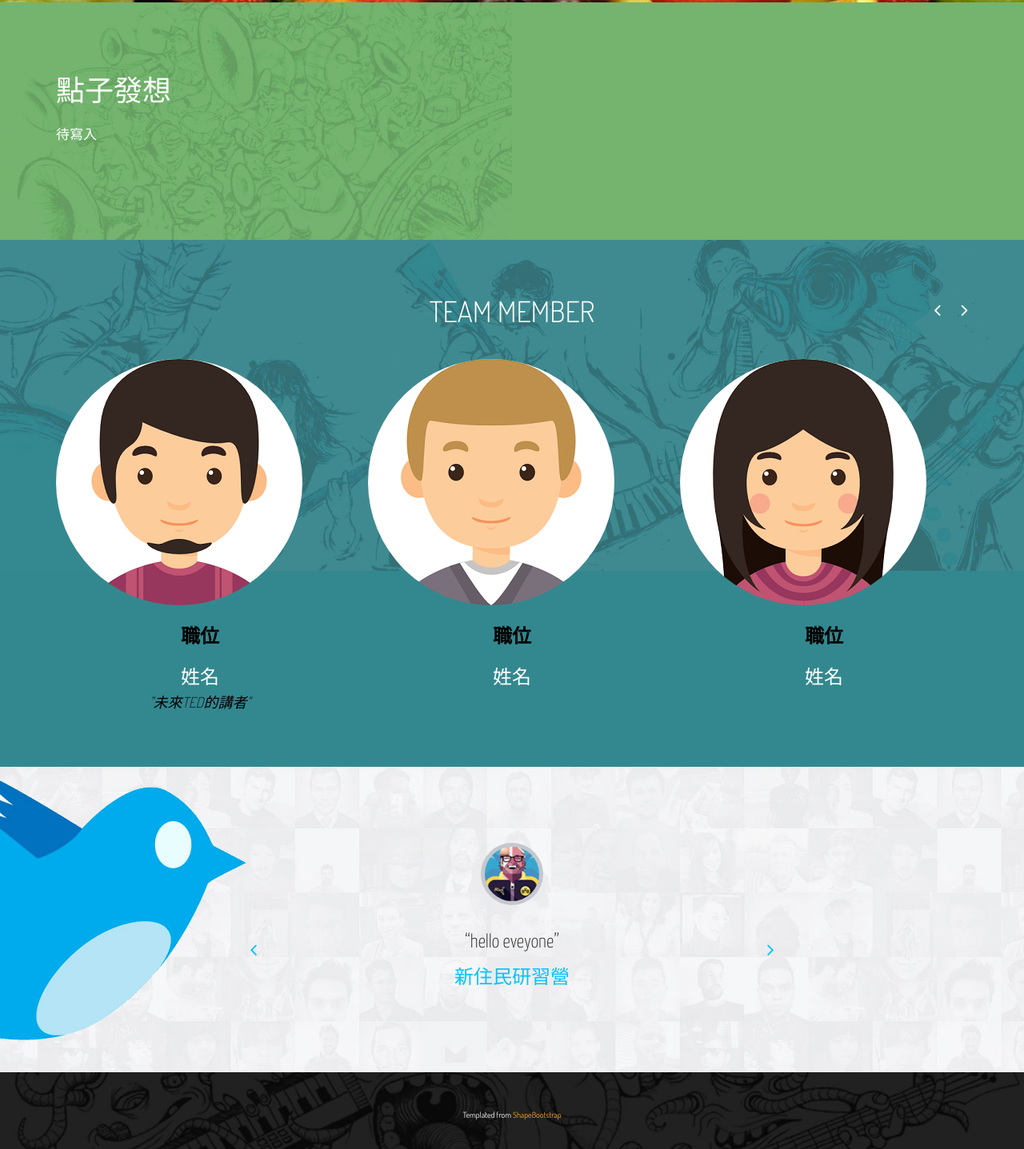
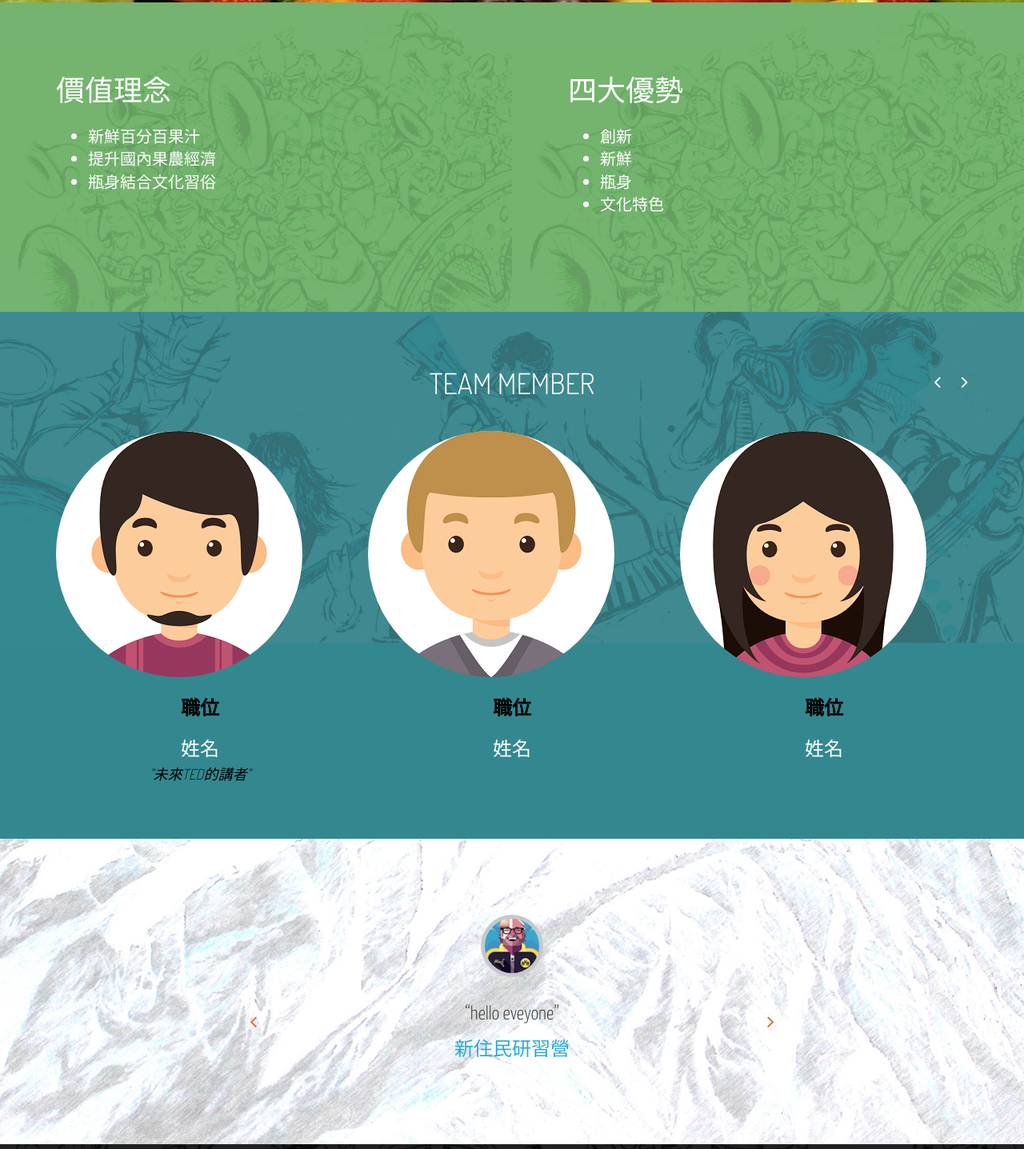
Before and after one commit to MysteriousChen/WebDemo, a website: page index.html in a window 1280 px wide. Shown: the part 477-1914 px from the top of the page at 80% size. Drawn offline with Linux system fonts and the light colour scheme.

Commit message:
change some images

```diff
--- a/css/main.css
+++ b/css/main.css
@@ -512,7 +512,7 @@ h2 {
 
 #twitter {
     background-color: #ecedef;
-    background-image: url("../images/twitter-bg.jpg");
+    background-image: url("../images/section1_m.jpg");
     background-position: center bottom;
     background-size: cover;
     background-repeat: no-repeat;
--- a/index.html
+++ b/index.html
@@ -76,7 +76,7 @@
             </ol>
             <div class="carousel-inner">
                 <div class="item active">
-                    <img style="max-height:480px;" class="img-responsive" src="images/slider/bg01.jpg" alt="slider">
+                    <img style="max-height:480px;" class="img-responsive" src="images/slider/bg6.jpg" alt="slider">
                     <div class="carousel-caption">
                         <h2>想要認識台灣文化!</h2>
                     </div>
@@ -103,8 +103,21 @@
             <img class="img-responsive" src="images/guitar2.jpg" alt="guitar">
         </div-->
         <div class="about-content">
-            <h2>點子發想</h2>
-            <p>待寫入</p>
+            <h2>價值理念</h2>
+            <ul style="font-size:20px;">
+                <li>新鮮百分百果汁</li>
+                <li>提升國內果農經濟</li>
+                <li>瓶身結合文化習俗</li>
+            </ul>
+        </div>
+        <div class="about-content">
+            <h2>四大優勢</h2>
+            <ul style="font-size:20px;">
+                <li>創新</li>
+                <li>新鮮</li>
+                <li>瓶身</li>
+                <li>文化特色</li>
+            </ul>
         </div>
     </section>
     <!--/#about-->
@@ -202,9 +215,6 @@
 
             <section id="twitter">
                 <div id="twitter-feed" class="carousel slide" data-interval="false">
-                    <div class="twit">
-                        <img class="img-responsive" src="images/twit.png" alt="twit">
-                    </div>
                     <div class="row">
                         <div class="col-sm-6 col-sm-offset-3">
                             <div class="text-center carousel-inner center-block">
@@ -213,7 +223,7 @@
                                     <p>“hello eveyone”</p>
                                     <div style="text-align: center" class="fb-page" data-href="https://www.facebook.com/NTHUComputerScienceCamp" data-tabs="timeline" data-width="500" data-height="320" data-small-header="true" data-adapt-container-width="true" data-hide-cover="false" data-show-facepile="true">
                                         <div class="fb-xfbml-parse-ignore">
-                                            <p style="color:#00c3ff">新住民研習營</p>
+                                            <p style="color:#25ABD4">新住民研習營</p>
                                         </div>
                                     </div>
                                 </div>
@@ -222,7 +232,7 @@
                                     <p>“hello world”</p>
                                     <div style="text-align: center" class="fb-page" data-href="https://www.facebook.com/NTHUComputerScienceCamp" data-tabs="timeline" data-width="500" data-height="320" data-small-header="true" data-adapt-container-width="true" data-hide-cover="false" data-show-facepile="true">
                                         <div class="fb-xfbml-parse-ignore">
-                                            <p style="color:#00c3ff">新住民研習營</p>
+                                            <p style="color:#25ABD4">新住民研習營</p>
                                         </div>
                                     </div>
                                 </div>
@@ -231,13 +241,13 @@
                                     <p>“hello taiwan”</p>
                                     <div style="text-align: center" class="fb-page" data-href="https://www.facebook.com/NTHUComputerScienceCamp" data-tabs="timeline" data-width="500" data-height="320" data-small-header="true" data-adapt-container-width="true" data-hide-cover="false" data-show-facepile="true">
                                         <div class="fb-xfbml-parse-ignore">
-                                            <p style="color:#00c3ff">新住民研習營</p>
+                                            <p style="color:#25ABD4">新住民研習營</p>
                                         </div>
                                     </div>
                                 </div>
                             </div>
-                            <a class="twitter-control-left" href="#twitter-feed" data-slide="prev"><i class="fa fa-angle-left"></i></a>
-                            <a class="twitter-control-right" href="#twitter-feed" data-slide="next"><i class="fa fa-angle-right"></i></a>
+                            <a class="twitter-control-left" href="#twitter-feed" data-slide="prev"><i style="color:#EC5D2E" class="fa fa-angle-left"></i></a>
+                            <a class="twitter-control-right" href="#twitter-feed" data-slide="next"><i style="color:#EC5D2E" class="fa fa-angle-right"></i></a>
                         </div>
                     </div>
 
```
Also changed, not shown: images/section1.jpg (added), images/section1_m.jpg (added), images/section2.jpg (added), images/slider/bg6.jpg (added).
